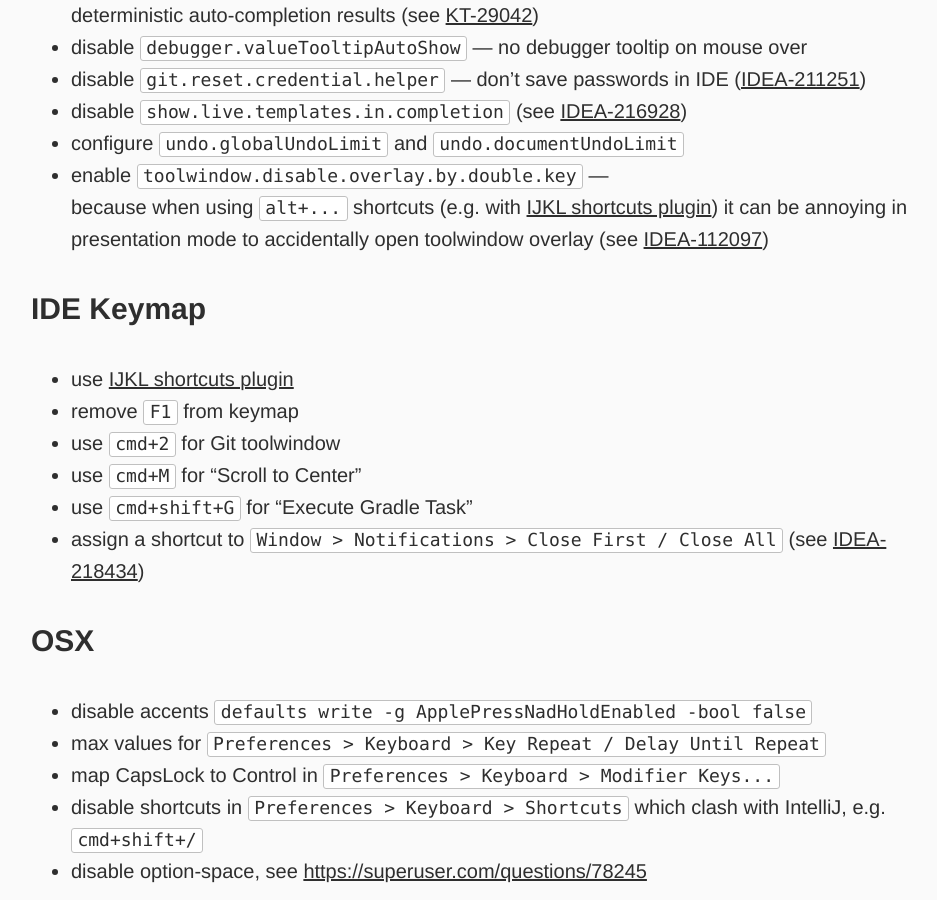
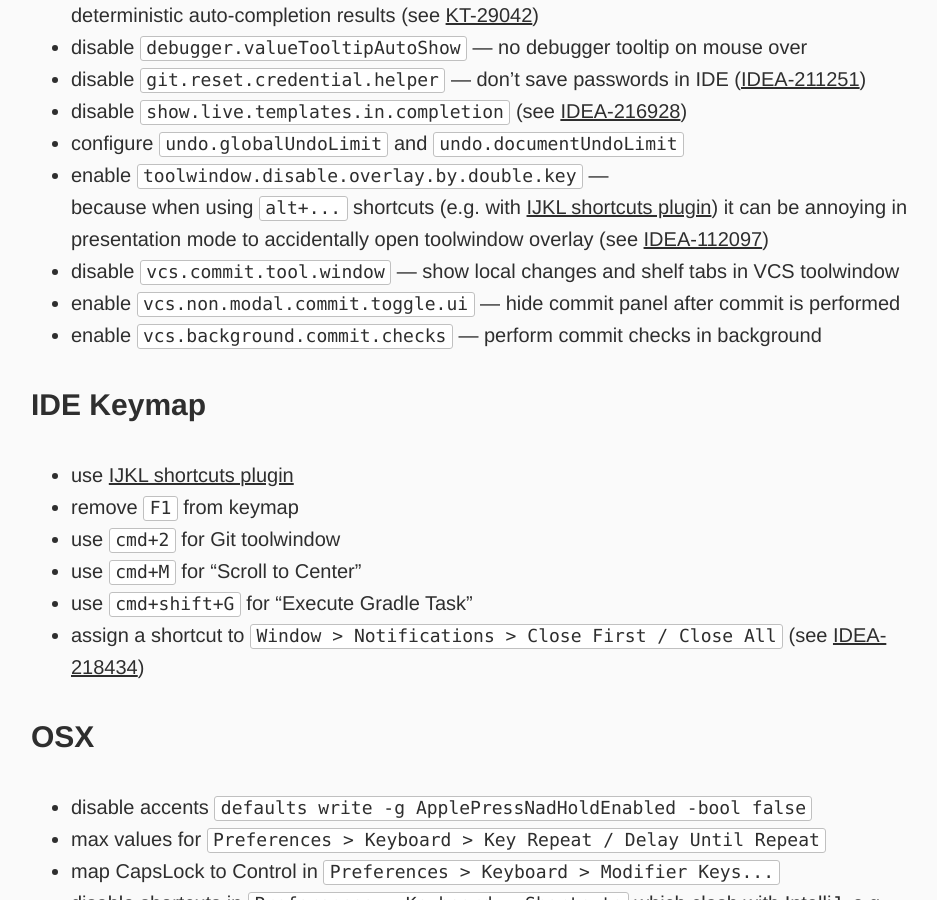
Before and after one commit to dkandalov/dkandalov.github.io, a Jekyll site: the page built from _posts/2020-05-26-intellij-settings.md, in a window 1280 px wide and 900 px high, scrolled down 1314 px. Shown: the whole window, without its empty margins (161-1098 px from the left). Built offline with Jekyll 4.4.1, drawn with Linux system fonts in a browser that asks for light colours; our own code applies the rules of GitHub Pages for plain Markdown files.

Commit message:
updated IJ setup post

```diff
--- a/_posts/2020-05-26-intellij-settings.md
+++ b/_posts/2020-05-26-intellij-settings.md
@@ -40,6 +40,9 @@ Use `Find Action` and search for "Registry...":
  - enable `toolwindow.disable.overlay.by.double.key` — <br/>
    because when using `alt+...` shortcuts (e.g. with [IJKL shortcuts plugin](https://github.com/dkandalov/ijkl-shortcuts-plugin))
    it can be annoying in presentation mode to accidentally open toolwindow overlay (see [IDEA-112097](https://youtrack.jetbrains.com/issue/IDEA-112097))
+ - disable `vcs.commit.tool.window` — show local changes and shelf tabs in VCS toolwindow
+ - enable `vcs.non.modal.commit.toggle.ui` — hide commit panel after commit is performed
+ - enable `vcs.background.commit.checks` — perform commit checks in background
 
 ### IDE Keymap
  - use [IJKL shortcuts plugin](https://github.com/dkandalov/ijkl-shortcuts-plugin)
```
